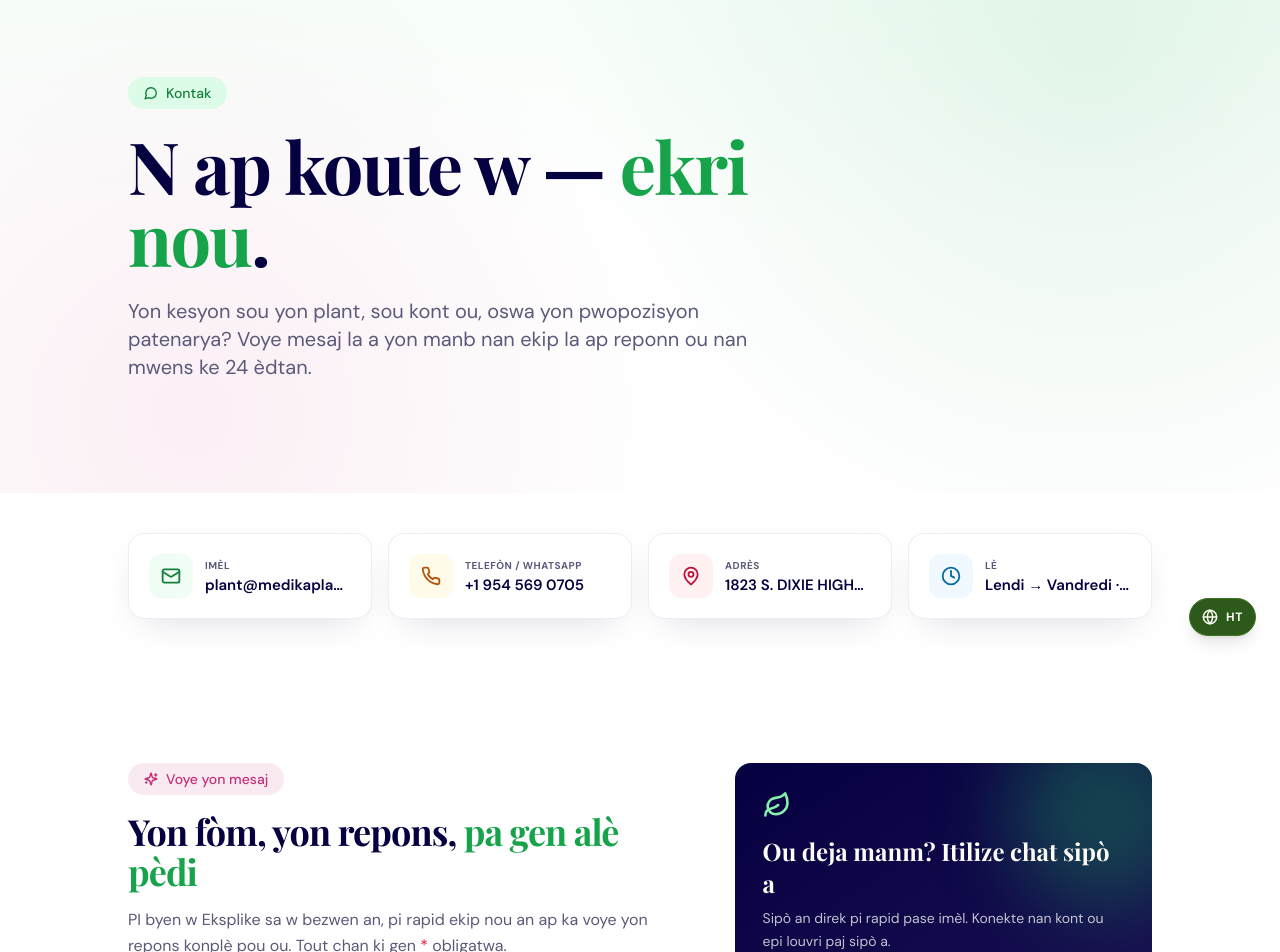
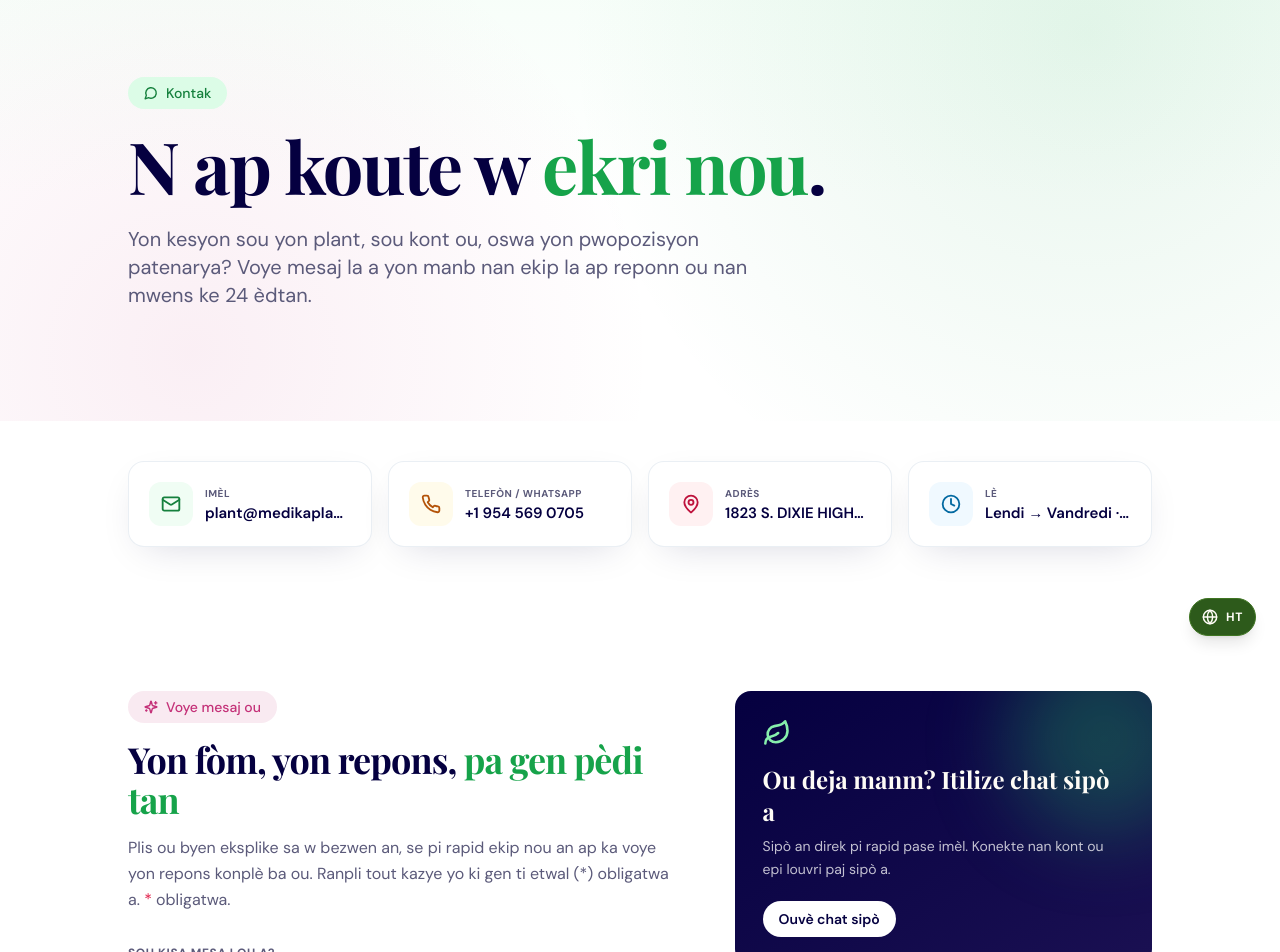
Before and after one commit to hebdev1/Hois.medikaplant.org, a Next.js app: page /kontak in a window 1280 px wide. Shown: the part 140-1092 px from the top of the page. Built offline with nearby package versions, Linux system fonts and the light colour scheme.

Commit message:
Update text for clarity and consistency in page.tsx

```diff
--- a/app/kontak/page.tsx
+++ b/app/kontak/page.tsx
@@ -64,7 +64,7 @@ const FAQS = [
   },
   {
     q: 'Èske mwen ka jwenn yon konsiltasyon an pèsòn?',
-    a: 'Wi — bouton "Mande yon konsiltasyon" nan paramèt kont ou kreye yon demann; yon Gid ap kontakte w pou pwograme dat ak fòma (vidyo, telefòn, oswa an pèsòn).',
+    a: 'Wi  bouton "Mande yon konsiltasyon" nan paramèt kont ou kreye yon demann; yon Gid ap kontakte w pou pwograme dat ak fòma (vidyo, telefòn, oswa an pèsòn).',
   },
   {
     q: 'Èske paj sa pou demann anonim?',
@@ -116,7 +116,7 @@ export default function KontakPage() {
               Kontak
             </span>
             <h1 className="font-display text-4xl md:text-6xl lg:text-7xl font-bold tracking-tight text-ink leading-[1.05]">
-              N ap koute w —{' '}
+              N ap koute w {' '}
               <span className="text-brand-600">ekri nou</span>.
             </h1>
             <p className="mt-6 text-lg md:text-xl text-ink-muted leading-relaxed max-w-2xl">
@@ -175,15 +175,15 @@ export default function KontakPage() {
             <div>
               <span className="inline-flex items-center gap-2 px-4 py-1.5 rounded-full bg-accent/10 text-accent text-sm font-medium mb-4">
                 <Sparkles className="w-3.5 h-3.5" strokeWidth={2.4} />
-                Voye yon mesaj
+                Voye mesaj ou
               </span>
               <h2 className="font-display text-3xl md:text-4xl font-bold tracking-tight text-ink leading-tight">
                 Yon fòm, yon repons,{' '}
-                <span className="text-brand-600">pa gen alè pèdi</span>
+                <span className="text-brand-600">pa gen pèdi tan</span>
               </h2>
               <p className="mt-4 text-ink-muted leading-relaxed max-w-xl">
-                PI byen w Eksplike sa w bezwen an, pi rapid ekip nou an ap ka voye
-                yon repons konplè pou ou. Tout chan ki gen <span className="text-rose-600">*</span>{' '}
+                Plis ou byen eksplike sa w bezwen an, se pi rapid ekip nou an ap ka voye yon repons konplè ba ou.
+                Ranpli tout kazye yo ki gen ti etwal (*) obligatwa a. <span className="text-rose-600">*</span>{' '}
                 obligatwa.
               </p>
 
```
